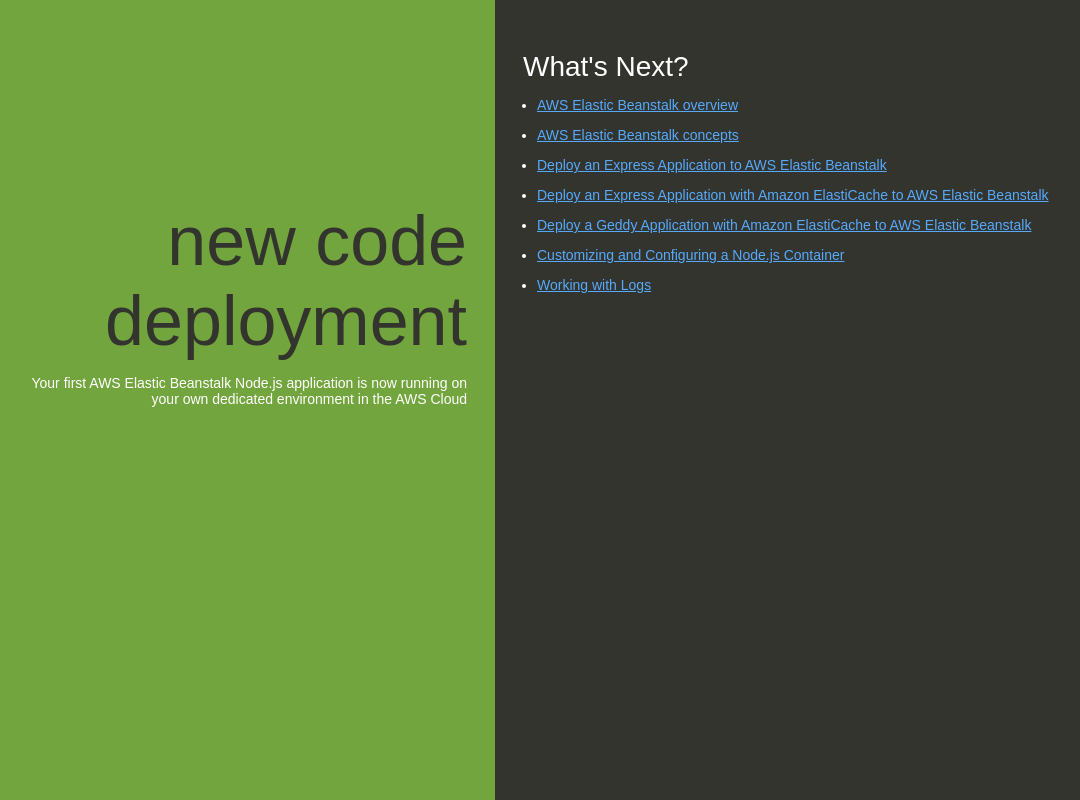
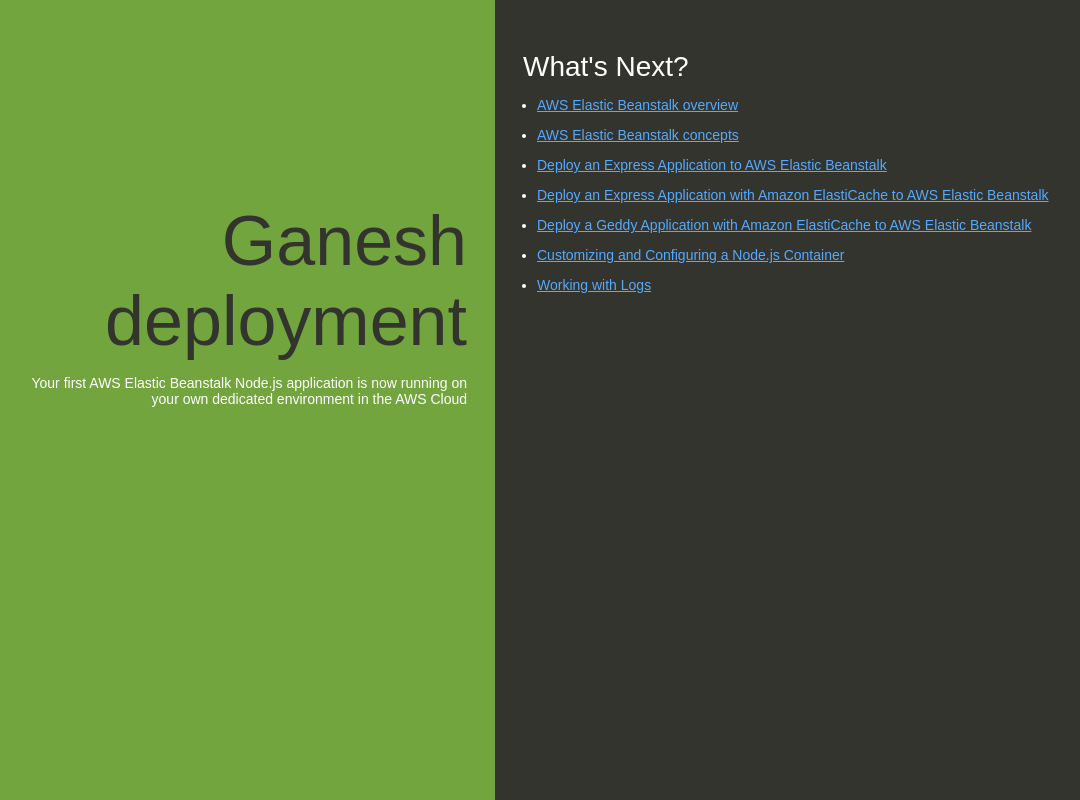
Before and after one commit to ganeshsuryawanshi/MyfirstRepository, a website: page index.html in a window 1280 px wide. Shown: the whole page, without its empty margins (145-1225 px from the left). Drawn offline with Linux system fonts and the light colour scheme.

Commit message:
change 4

```diff
--- a/index.html
+++ b/index.html
@@ -74,7 +74,7 @@
   </head>
   <body>
     <div class="textColumn">
-      <h1>new code deployment</h1>
+      <h1>Ganesh deployment</h1>
       <p>Your first AWS Elastic Beanstalk Node.js application is now running on your own dedicated environment in the AWS Cloud</p>
     </div>
     <div class="linksColumn">
```
